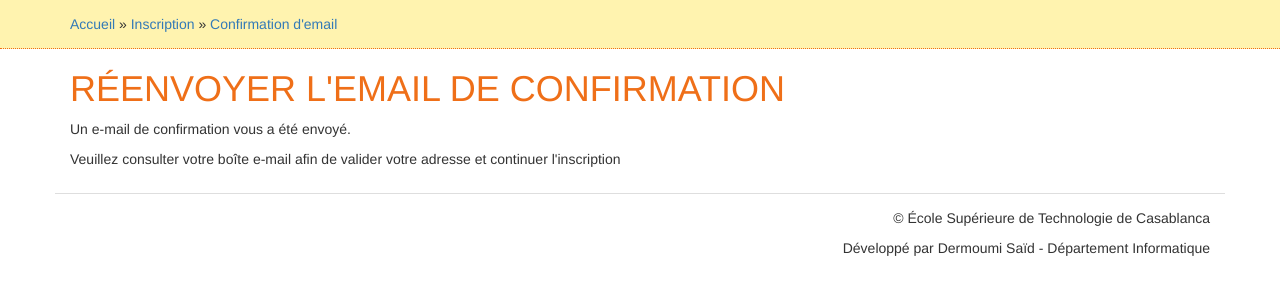
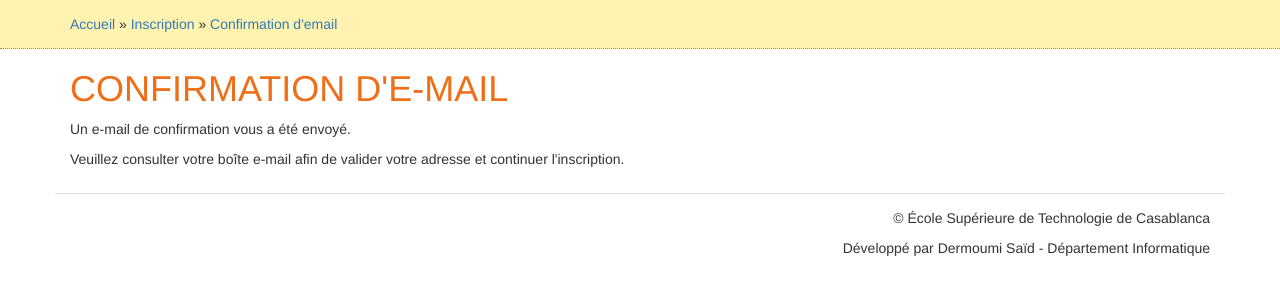
Before and after one commit to JairoDuarte/lpapplication, a Django app: page /confirm-email/ in a window 1280 px wide. Shown: the part 132-432 px from the top of the page. Run offline with Django 3.2, Linux system fonts and the light colour scheme; some libraries are stand-ins or nearby versions.

Commit message:
Optimisé un peu la confirmation d'email

```diff
--- a/lp/templates/lp/confirm_email.html
+++ b/lp/templates/lp/confirm_email.html
@@ -6,9 +6,9 @@
 
 {% block sitecontent %}
 <div class="container small-container">
-    <h1>Réenvoyer l'email de confirmation</h1>
+    <h1>Confirmation d'e-mail</h1>
     <p>Un e-mail de confirmation vous a été envoyé.</p>
-    <p>Veuillez consulter votre boîte e-mail afin de valider votre adresse et continuer l'inscription</p>
+    <p>Veuillez consulter votre boîte e-mail afin de valider votre adresse et continuer l'inscription.</p>
 </div>
 {% endblock sitecontent %}
 
--- a/lp/views.py
+++ b/lp/views.py
@@ -6,13 +6,14 @@ from django.contrib import messages
 from django.contrib.auth import views as auth_views
 from django.core.mail import send_mail
 from django.template import loader
+from django.utils.http import urlquote
 
 from .forms import SettingsForm, CandidatForm, CandidatChangeForm, PasswordForm
 from .utils import lp_settings, filter_login
 from . import models
 
 def send_confirmation_email(email, token, request):
-    email_confirm_url = request.build_absolute_uri(reverse('lp:confirm_email') + '?token=' + token)
+    email_confirm_url = request.build_absolute_uri(reverse('lp:confirm_email') + '?email=' + urlquote(email) + '&token=' + token)
     corps_email = loader.get_template('lp/email_confirm_body.html').render({
         'confirm_url': email_confirm_url
     }, request)
@@ -75,39 +76,37 @@ def confirm(request):
         token_length = 32
         # Continuer à générer un nouveau jeton jusqu'à ce qu'on en trouve un unique
         confirmation_token = ''.join(random.choice(allowed_chars) for _ in range(token_length))
-        while len(models.Candidat.objects.filter(jeton_validation=confirmation_token)):
-            confirmation_token = ''.join(random.choice(allowed_chars) for _ in range(token_length))
         candidat_instance.jeton_validation = confirmation_token
         # On enregistre le candidat dans la bdd
         candidat_instance.save()
         # On envoie l'email
         send_confirmation_email(candidat_instance.email, confirmation_token, request)
-        # On affiche un message comme quoi on doit vérifier son email
-        messages.info(request, "Veuillez vérifier votre boîte email pour confirmer votre adresse email.")
         # Puis on redirige vers la page de confirmation d'email
-        return HttpResponseRedirect(reverse('lp:login'))
+        return HttpResponseRedirect(reverse('lp:confirm_email'))
     # On affiche la page
     return render(request, 'lp/confirm.html', {
         'candidat': candidat_instance
     })
+
 def confirm_email(request):
     # On redirige l'utilsateur si déjà connecté
     response = filter_login(request)
     if response:
         return response
     # On vérifie le jeton de validation donné comme paramètre
-    if 'token' in request.GET:
-        token = request.GET['token']
-        candidat_set = models.Candidat.objects.filter(jeton_validation=token)
-        if len(candidat_set) > 0:
-            # On envoit vers la page de création d'utilisateur
-            candidat = candidat_set[0]
-            request.session['email_confirme_candidat'] = candidat.pk
-            messages.info(request, 'Email confirmé avec succès')
-            return HttpResponseRedirect(reverse('lp:set_password'))
-        else:
-            messages.error(request, 'Lien de validation invalide.')
-            return HttpResponseRedirect(reverse('lp:index'))
+    if 'token' in request.GET or 'email' in request.GET:
+        if 'token' in request.GET and 'email' in request.GET:
+            email = request.GET['email']
+            token = request.GET['token']
+            candidat_set = models.Candidat.objects.filter(email=email, jeton_validation=token)
+            if len(candidat_set) > 0:
+                # On envoit vers la page de création d'utilisateur
+                candidat = candidat_set[0]
+                request.session['email_confirme_candidat'] = candidat.pk
+                messages.info(request, 'E-mail confirmé avec succès')
+                return HttpResponseRedirect(reverse('lp:set_password'))
+        messages.error(request, 'Lien de validation invalide.')
+        return HttpResponseRedirect(reverse('lp:index'))
     # Affichage
     return render(request, 'lp/confirm_email.html', {})
 
```
Also changed, not shown: lp/migrations/0021_auto_20170323_0858.py (added).
